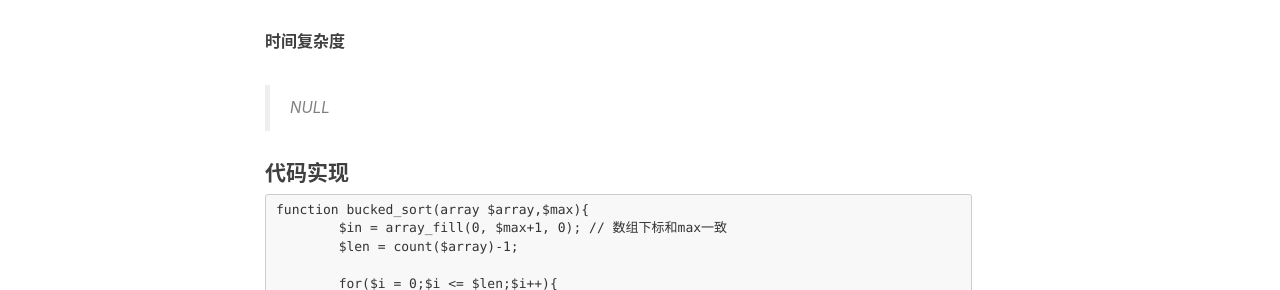
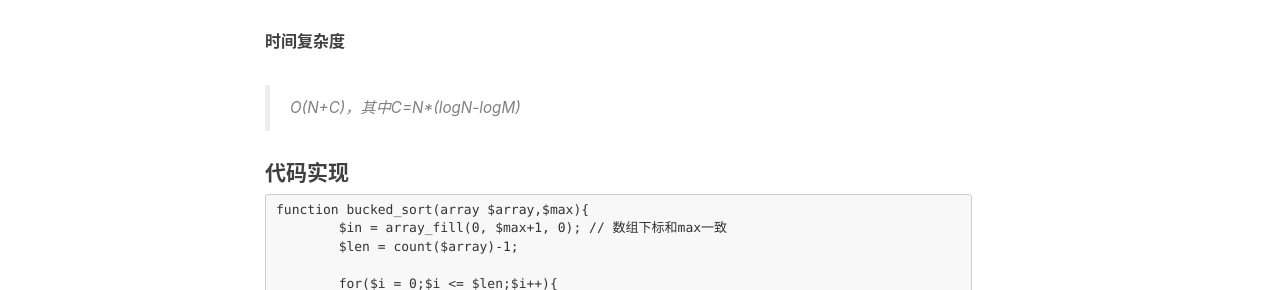
Before and after one commit to xxspring/xxspring.github.io, a Jekyll site: the page built from _posts/2019-05-10-最原始的排序方式桶排序-2019.md, in a window 1280 px wide. Shown: the part 770-1060 px from the top of the page. Built offline with Jekyll 4.4.1, drawn with Linux system fonts in a browser that asks for light colours; nearby versions of some CDN libraries; comment, search, counter and statistics services are not loaded.

Commit message:
时间复杂度
时间复杂度

````diff
--- a/_posts/2019-05-10-最原始的排序方式桶排序-2019.md
+++ b/_posts/2019-05-10-最原始的排序方式桶排序-2019.md
@@ -18,7 +18,7 @@ tags:
 最后,循环桶里的元素,并且输出,进行从大到小或从小到大的排序。
 
 **时间复杂度**
-> NULL
+> O(N+C)，其中C=N*(logN-logM)
 
 #### 代码实现
 ```
````
